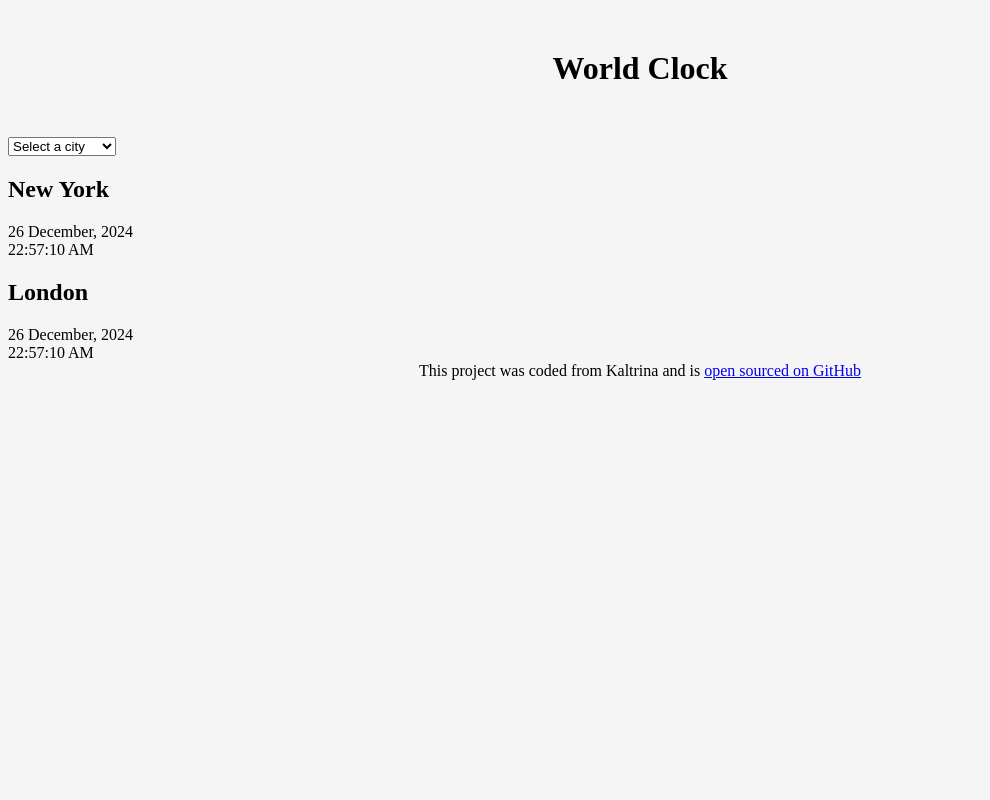
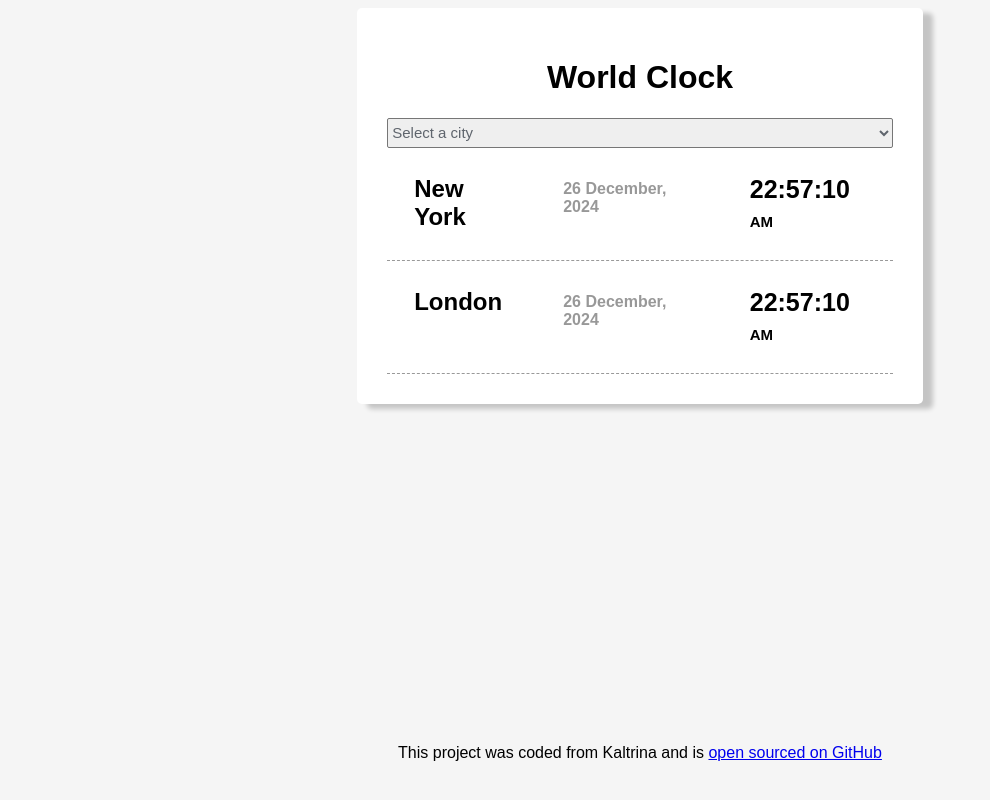
Before and after one commit to kaltrinaz/world-clock, a plain HTML site: page index.html in a window 1280 px wide. Shown: the whole page, without its empty margins (0-990 px from the left). Drawn offline with Linux system fonts and the light colour scheme.

Commit message:
Added the CSS

```diff
--- a/index.html
+++ b/index.html
@@ -6,6 +6,7 @@
     <link rel="stylesheet" href="src/style.css">
     <title>World Clock</title>
 </head>
+<body>
 <div class="container">
     <h1>World Clock</h1>
 
@@ -26,16 +27,16 @@
     <div class="city">
         <h2>New York</h2>
         <div class="date">26 December, 2024</div>
-        <div class="time">22:57:10 AM</div>
+        <div class="time">22:57:10 <small>AM</small></div>
     </div>
     <div class="city">
         <h2>London</h2>
         <div class="date">26 December, 2024</div>
-        <div class="time">22:57:10 AM</div>
+        <div class="time">22:57:10 <small>AM</small></div>
     </div>
 </div>
 <footer>This project was coded from Kaltrina and is <a href="https://github.com/kaltrinaz/world-clock">open sourced on GitHub</a></footer>
-<body>
+
 <script src="src/index.js"></script>
 </body>
 </html>
--- a/src/style.css
+++ b/src/style.css
@@ -1,11 +1,53 @@
 body{
     background: whitesmoke;
+    font-family: Arial, Helvetica, sans-serif
+}
+.container{
+    margin: 0 auto;
+    width: 40%;
+    height: 100%;
+    background: white;
+    box-shadow: 10px 5px 5px rgba(0, 0, 0, 0.2);
+    border-radius: 5px;
+    padding: 30px;
+}
+.city{
+    display: flex;
+    justify-content: space-between;
+    border-bottom: 1px dashed #999999;
+}
+h2{
+    width: 20%;
+    margin: 27px;
+}
+.date{
+    margin: 27px;
+    padding: 5px;
+    font-weight: bold;
+    opacity: 0.4;
+}
+.time{
+    margin: 27px;
+    font-weight: bold;
+    font-size: 25px;
+}
+small{
+    font-size: 15px;
 }
 h1{
     text-align: center;
-    margin: 50px;
+}
+
+select{
+    display: block;
+    width: 100%;
+    height: 30px;
+    font-size: 15px;
+    color: rgb(95, 101, 109);
+    border-radius: 2px;
 }
 footer{
     text-align: center;
     text-decoration: none;
+    margin-top: 340px;
 }
```
